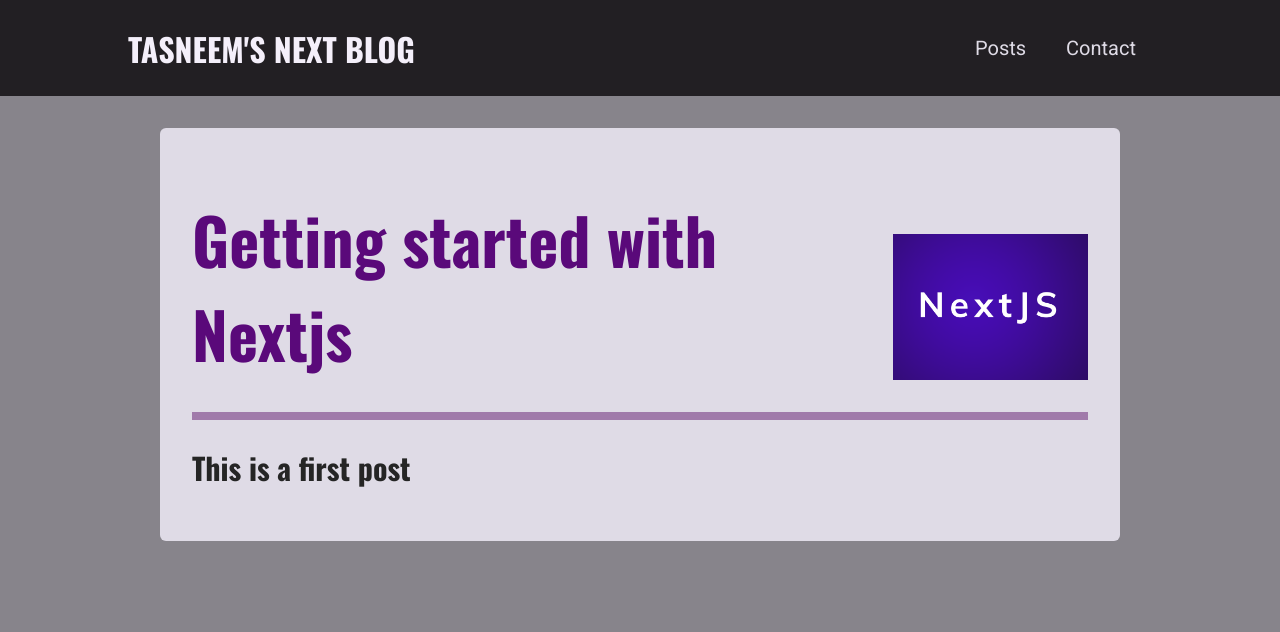
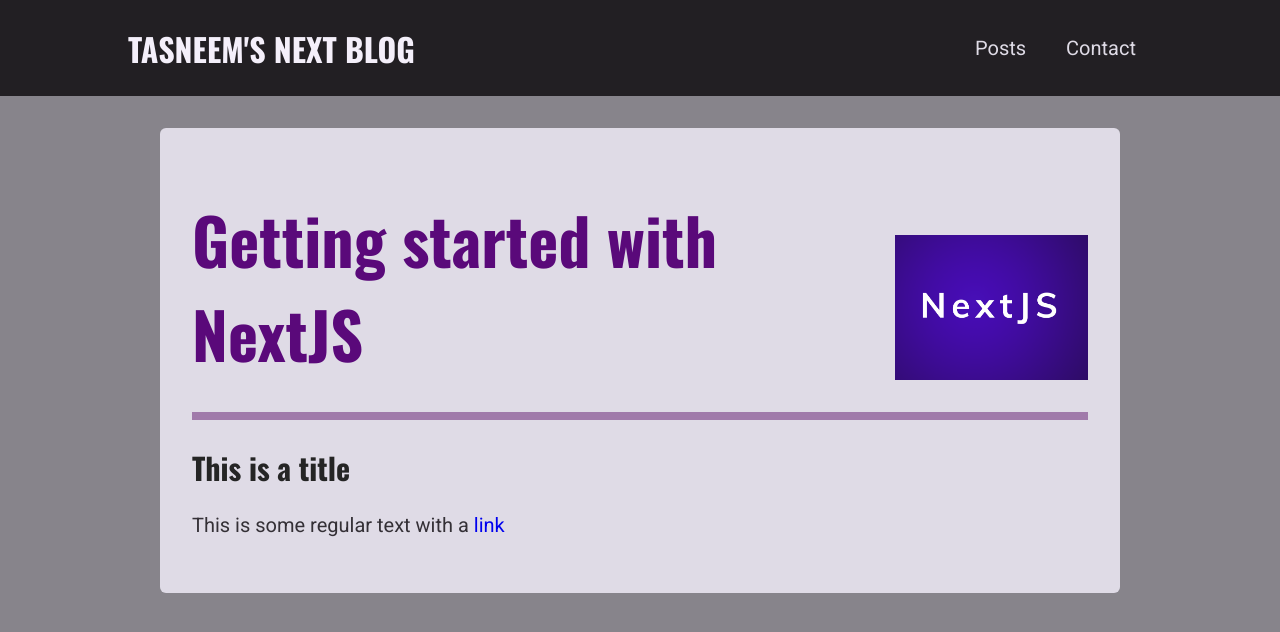
Before and after one commit to tasneem-fatima/blog-app, a Next.js app: page /posts/getting-started-with-nextjs in a window 1280 px wide. Shown: the top 632 px of the page. Built offline with nearby package versions, Linux system fonts and the light colour scheme.

Commit message:
removed dummy data with getStaticProps

```diff
--- a/components/posts/post-detail/post-content.js
+++ b/components/posts/post-detail/post-content.js
@@ -4,19 +4,20 @@
 import classes from "./post-content.module.css";
 import PostHeader from "./post-header";
 
-const DUMMY_POST = {
-  slug: "getting-started-with-nextjs",
-  title: "Getting started with Nextjs",
-  image: "getting-started-nextjs.png",
-  excerpt: "NextJS is a framework for production",
-  date: "2022-02-10",
-  content: '# This is a first post'
-}
-const PostContent = () => {
-  const imagePath = `/images/posts/${DUMMY_POST.slug}/${DUMMY_POST.image}`
+// const DUMMY_POST = {
+//   slug: "getting-started-with-nextjs",
+//   title: "Getting started with Nextjs",
+//   image: "getting-started-nextjs.png",
+//   excerpt: "NextJS is a framework for production",
+//   date: "2022-02-10",
+//   content: '# This is a first post'
+// }
+const PostContent = (props) => {
+  const { post } = props;
+  const imagePath = `/images/posts/${post.slug}/${post.image}`
   return <article className={classes.content}>
-    <PostHeader title={DUMMY_POST.title} image={imagePath} />
-    <ReactMarkdown>{DUMMY_POST.content}</ReactMarkdown>
+    <PostHeader title={post.title} image={imagePath} />
+    <ReactMarkdown>{post.content}</ReactMarkdown>
   </article>
 };
 
--- a/helpers/posts-util.js
+++ b/helpers/posts-util.js
@@ -3,12 +3,13 @@
 import matter from 'gray-matter';
 const postsDirectory = path.join(process.cwd(), 'posts')
 
-const getPostData = (fileName) => {
-    const filePath = path.join(postsDirectory, fileName)
+export const getPostData = (postIdentifier) => {
+    //const postSlug = postIdentifier.replace()
+    const postSlug = postIdentifier.replace(/\.md$/, '');
+    const filePath = path.join(postsDirectory, `${postSlug}.md`)
     const fileContent = fs.readFileSync(filePath, 'utf-8')
     const { data, content } = matter(fileContent);
 
-    const postSlug = fileName.replace(/\.md$/, '');
     const postData = {
         slug: postSlug,
         ...data,
@@ -17,9 +18,12 @@
     return postData;
 }
 
+export const getPostsFiles = () => {
+    return fs.readdirSync(postsDirectory);
+}
 
 export const getAllPosts = () => {
-    const postFiles = fs.readdirSync(postsDirectory);
+    const postFiles = getPostsFiles();
     // postFiles will return an array of filenames
     // for (const postFile of postFiles) {
     //     const postData = getPostData(postFile);
--- a/pages/posts/[slug].js
+++ b/pages/posts/[slug].js
@@ -1,8 +1,29 @@
 import React from "react";
 import PostContent from "../../components/posts/post-detail/post-content";
+import { getPostData, getPostsFiles } from "../../helpers/posts-util";
 
-const PostDetailsPage = () => {
-  return <PostContent />
+const PostDetailsPage = (props) => {
+  return <PostContent post={props.post} />
 };
 
+export function getStaticProps(context) {
+  const { params } = context;
+  const { slug } = params;
+  const postData = getPostData(slug);
+  return {
+    props: {
+      post: postData
+    },
+    revalidate: 600
+  }
+}
+export function getStaticPaths() {
+  const postFileName = getPostsFiles();
+
+  const slugs = postFileName.map((fileName) => fileName.replace(/\.md$/, ''));
+  return {
+    paths: slugs.map(slug => ({ params: { slug: slug } })),
+    fallback: false
+  }
+}
 export default PostDetailsPage;
```
Also changed, not shown: pages/index.js (+35 -25 lines), pages/posts/index.js (+34 -26 lines).
